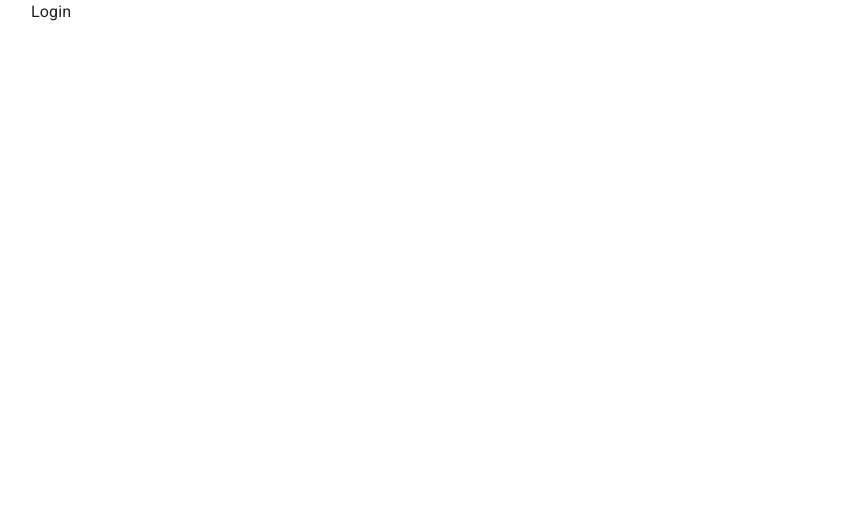
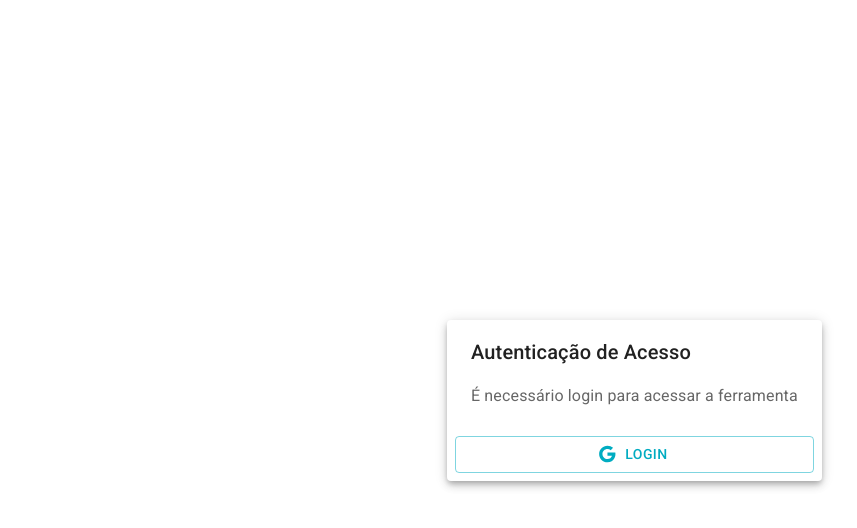
Before and after one commit to CavernaTech/admin, a React (Create React App) app: page /login in a window 1280 px wide. Shown: the top 528 px of the page, without its empty margins (33-890 px from the left). Built offline with nearby package versions, Linux system fonts and the light colour scheme.

Commit message:
Esboçado tela de login

```diff
--- a/src/pages/login.page.jsx
+++ b/src/pages/login.page.jsx
@@ -1,7 +1,33 @@
-import { Container } from '@mui/material';
+import { Button, DialogActions, DialogContent, DialogContentText, DialogTitle, Paper } from '@mui/material';
+import { Google } from '@mui/icons-material';
+import { makeStyles } from '@mui/styles';
+
+const useStyles = makeStyles(() => ({
+    paper: {
+        minHeight: '20vh',
+        minWidth: '25vw',
+        position: 'absolute',
+        top: '40vh',
+        left: '37.5vw',
+        display: 'block'
+    }
+}));
 
 function LoginPage() {
-    return <Container>Login</Container>;
+    const classes = useStyles();
+    return (
+        <Paper className={classes.paper} elevation={5}>
+            <DialogTitle>Autenticação de Acesso</DialogTitle>
+            <DialogContent>
+                <DialogContentText>É necessário login para acessar a ferramenta</DialogContentText>
+            </DialogContent>
+            <DialogActions>
+                <Button color="primary" fullWidth variant="outlined" startIcon={<Google />}>
+                    Login
+                </Button>
+            </DialogActions>
+        </Paper>
+    );
 }
 
 export default LoginPage;
```
